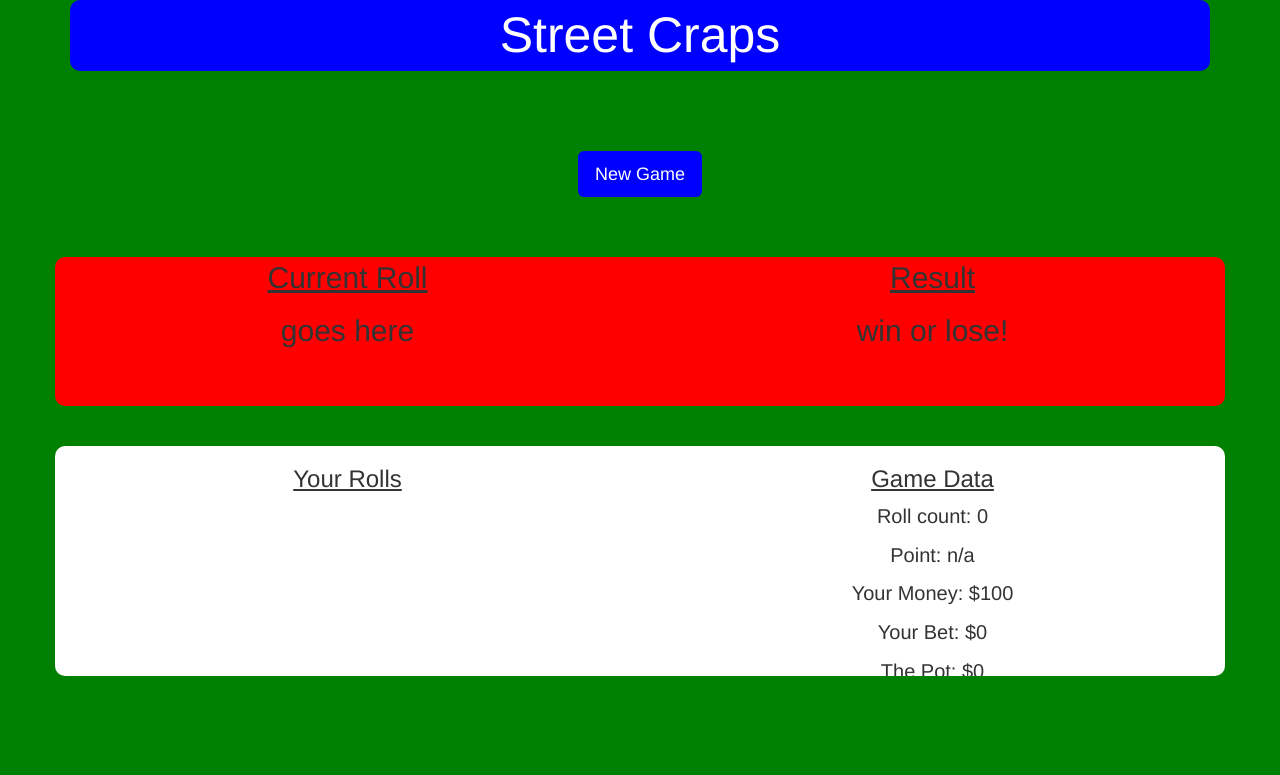
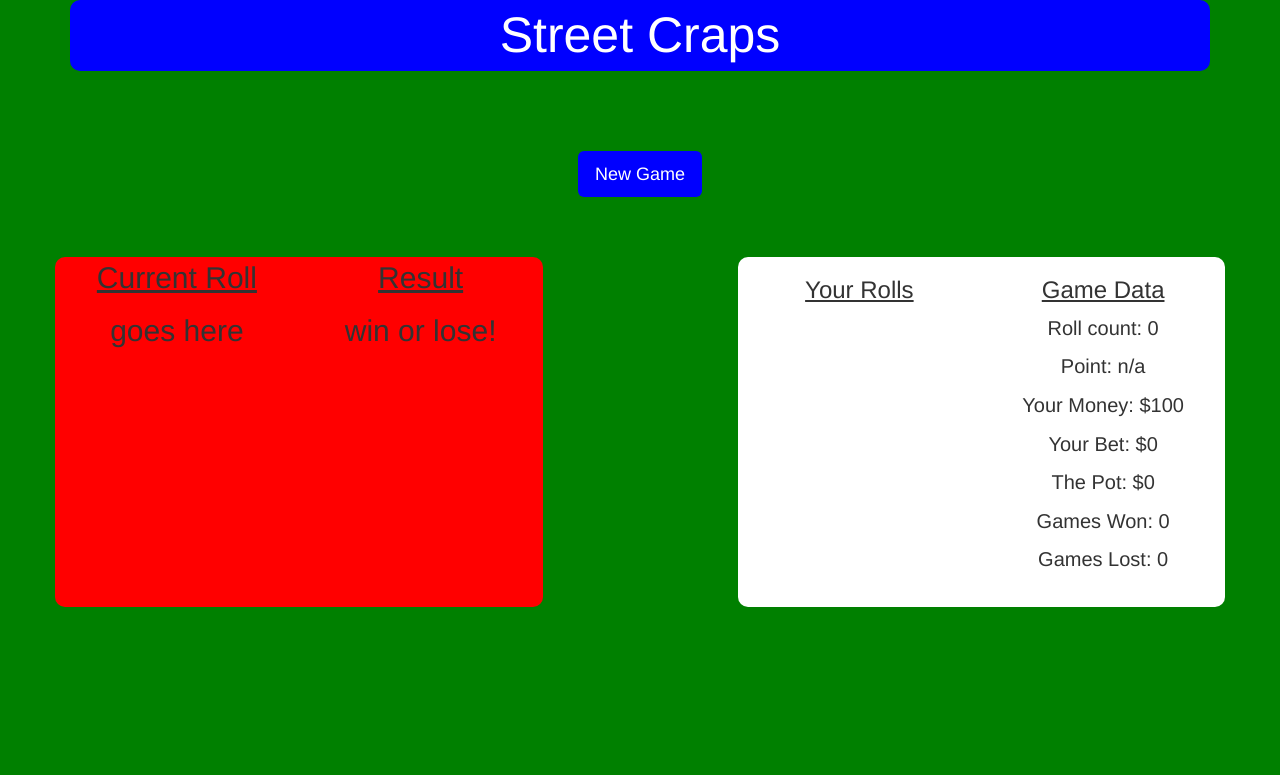
Before and after one commit to Brendangrubb/dice-game, a plain HTML site: page index.html in a window 1280 px wide. Drawn offline with nearby package versions, Linux system fonts and the light colour scheme.

Commit message:
add slight layout changes

```diff
--- a/css/styles.css
+++ b/css/styles.css
@@ -22,6 +22,7 @@ li {
   background-color: red;
   border-radius: 10px;
   text-align: center;
+  height: 350px;
 }
 
 .display-talley {
@@ -29,7 +30,7 @@ li {
   background-color: white;
   border-radius: 10px;
   text-align: center;
-  max-height: 230px;
+  height: 350px;
   overflow: scroll;
 }
 
--- a/index.html
+++ b/index.html
@@ -49,6 +49,8 @@
 
       <br><br>
 
+      <div class="row">
+        <div class="col-md-5">
           <div class="display-number row">
             <!-- CURRENT PLAYER ROLL -->
             <div class="col-md-6">
@@ -66,9 +68,13 @@
               <br>
             </div>
           </div>
+        </div>
 
-      <br><br>
+        <div class="col-md-2">
 
+        </div>
+
+        <div class="col-md-5">
           <div class="display-talley row">
             <!-- PLAYER ROLL TALLEY -->
             <div class="col-md-6">
@@ -88,6 +94,17 @@
                 <p> Games Lost: <span id="games-lost">0</span></p>
             </div>
           </div>
+        </div>
+
+      </div>
+
+
+
+
+
+      <br><br>
+
+
 
     </div>
   </body>
```
Lines whose indentation alone changed are shown as unchanged.
